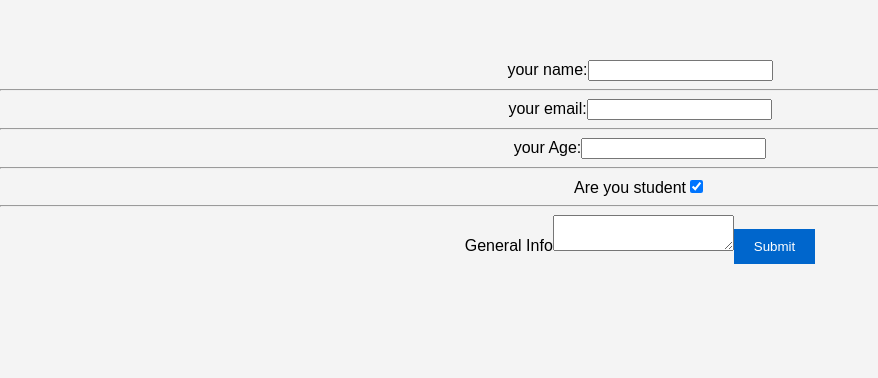
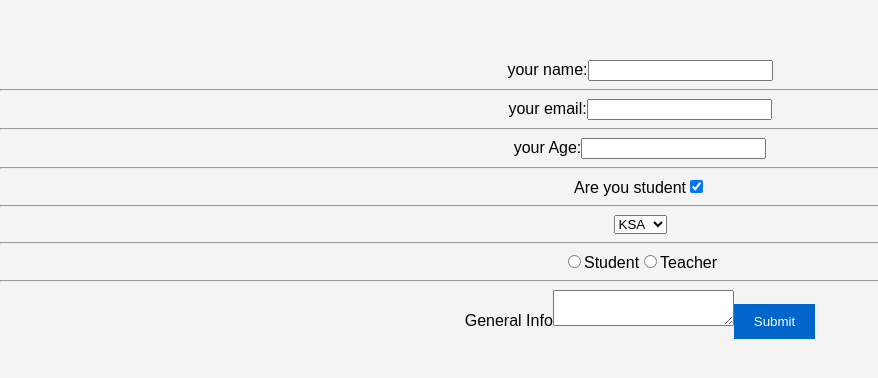
Before and after one commit to Hussein6685/frist-react-app, a React (Create React App) app: page / in a window 1280 px wide. Shown: the part 240-618 px from the top of the page, without its empty margins (0-878 px from the left). Built offline with nearby package versions, Linux system fonts and the light colour scheme.

Commit message:
select & radio inputs with state #28

```diff
--- a/src/myFrom.js
+++ b/src/myFrom.js
@@ -8,6 +8,8 @@ export default function MyForm() {
         age: "",
         generalInfo: "",
         isStudent: true,
+        country: "",
+        status: ""
     });
     return (
         <form
@@ -81,6 +83,41 @@ export default function MyForm() {
             <hr>
             </hr>
 
+            <select value={formInput.country} onChange={(event) => {
+                setFormInput({ ...formInput, country: event.target.value });
+            }}
+            >
+                <option>KSA</option>
+                <option>EGP</option>
+                <option>Syria</option>
+            </select>
+
+            <hr></hr>
+            <div>
+                <input
+                    value="student"
+                    type="radio"
+                    name="status"
+                    checked={formInput.status == "student"}
+                    onChange={(event) => {
+                        setFormInput({ ...formInput, status: "student" });
+                    }}
+                    />
+                Student
+                <input
+                    value="teacher"
+                    type="radio"
+                    name="status"
+                    checked={formInput.status == "teacher"}
+                onChange={(event) => {
+                    setFormInput({ ...formInput, status: "teacher" });
+                }}
+                />
+                Teacher
+            </div>
+            <hr>
+            </hr>
+
             <label>
                 General Info
             </label>
```
